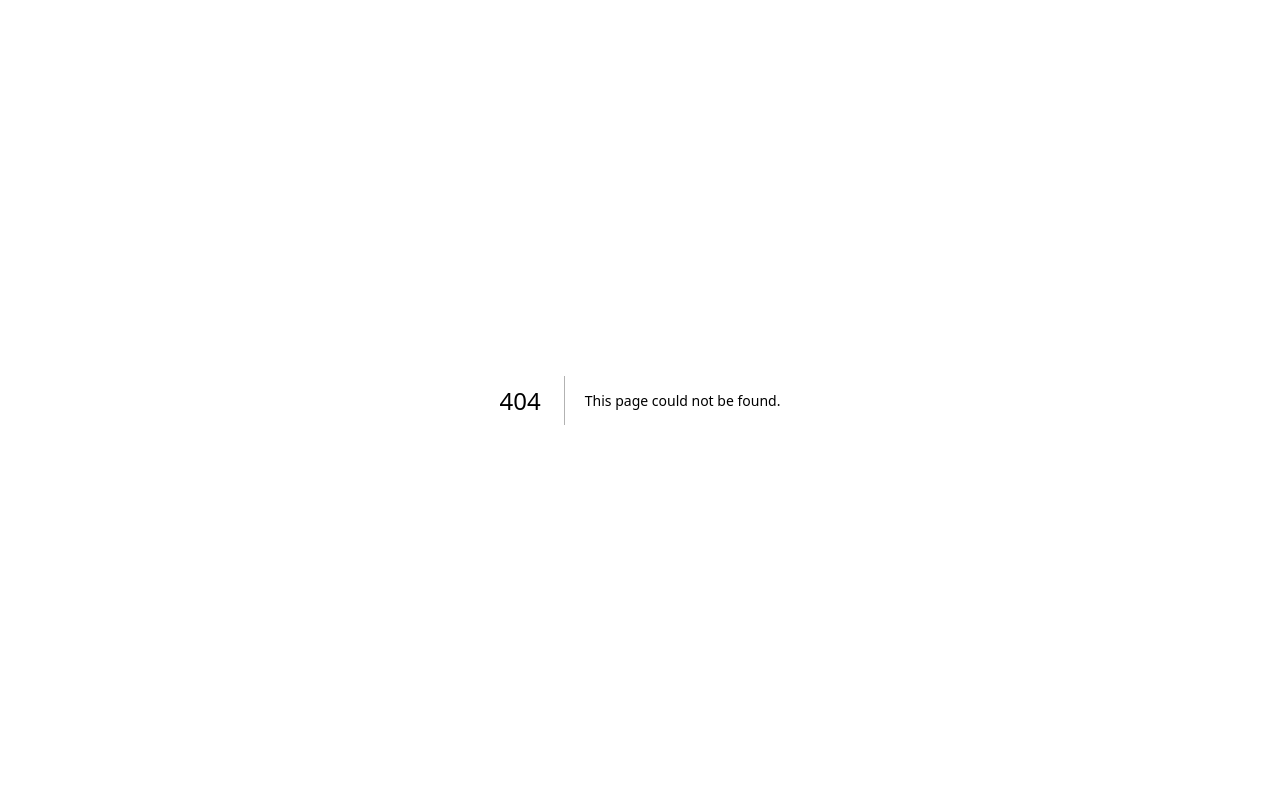
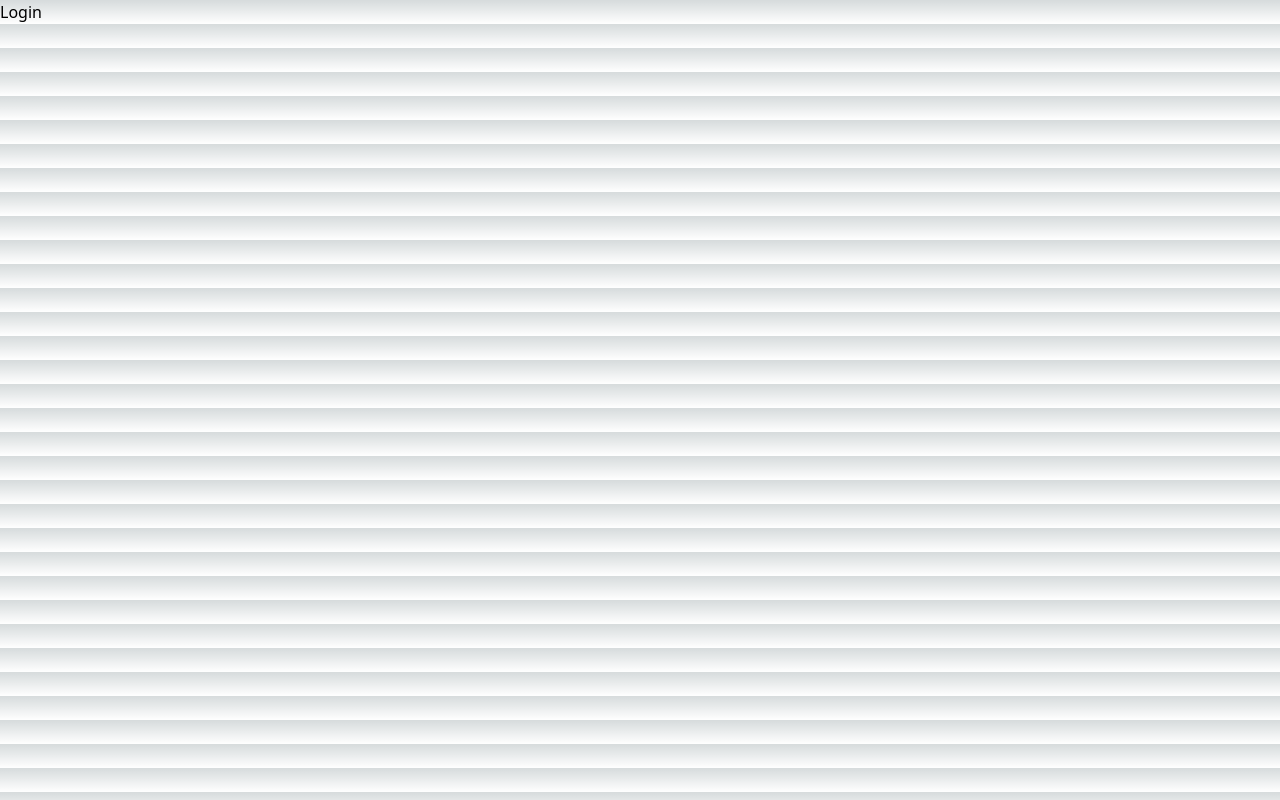
Before and after one commit to luisdourado33/my-wallet-next, a Next.js app: page /login in a window 1280 px wide. Before the commit this address had no page. Built offline with nearby package versions, Linux system fonts and the light colour scheme.

Commit message:
feat: add default templates export

```diff
--- /dev/null
+++ b/src/components/templates/Login/index.tsx
@@ -0,0 +1,9 @@
+import React from 'react'
+
+type Props = {}
+
+export default function LoginTemplate({}: Props) {
+  return (
+    <div>Login</div>
+  )
+}
--- /dev/null
+++ b/src/components/templates/index.ts
@@ -0,0 +1 @@
+export * from './Login';
--- /dev/null
+++ b/src/pages/home.tsx
@@ -0,0 +1,7 @@
+import React from 'react'
+
+export default function Home() {
+  return (
+    <div>Home</div>
+  )
+}
--- /dev/null
+++ b/src/pages/login.tsx
@@ -0,0 +1,9 @@
+import React from 'react'
+
+type Props = {}
+
+export default function Login({}: Props) {
+  return (
+    <div>Login</div>
+  )
+}
```
